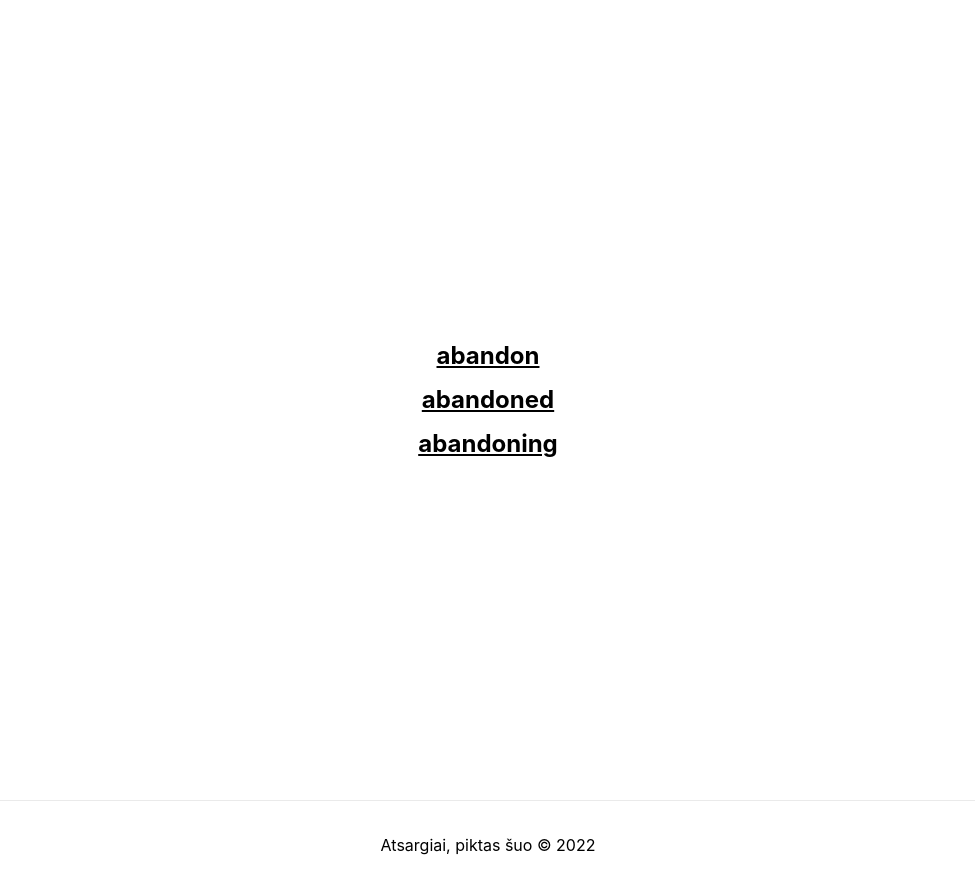
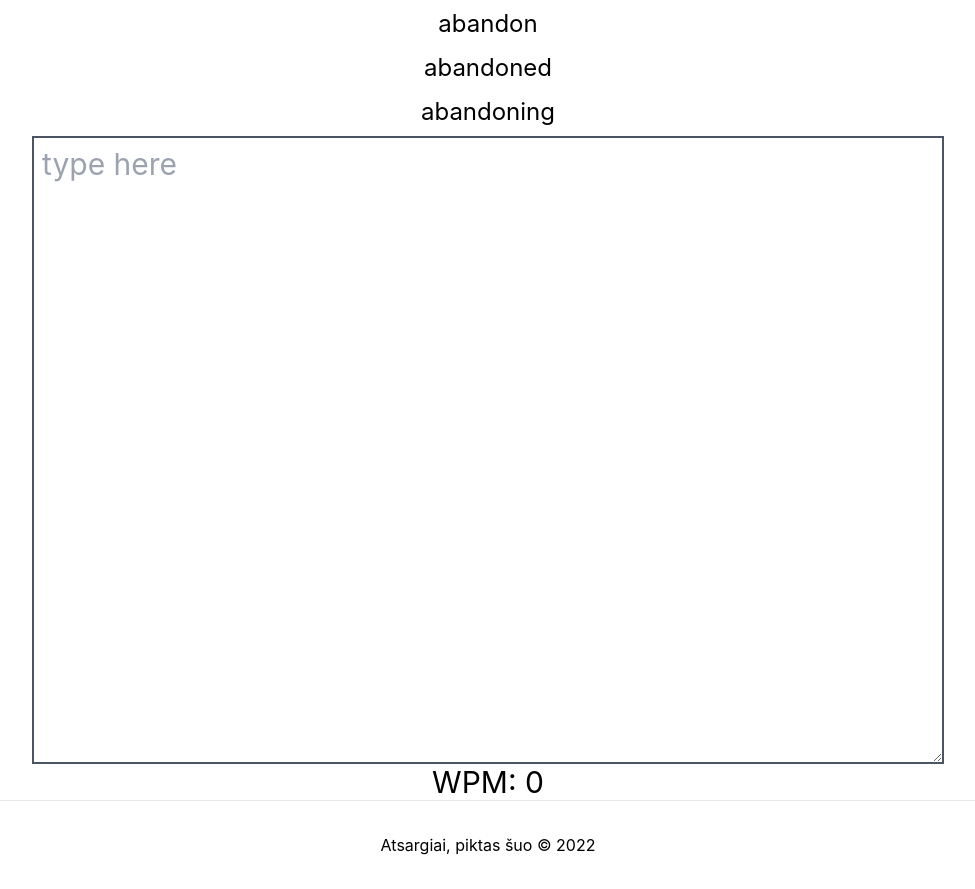
Before and after one commit to kosmineOdiseja/Type-english-words, a Next.js app: page / in a window 1280 px wide. Shown: the whole page, without its empty margins (152-1127 px from the left). Built offline with nearby package versions, Linux system fonts and the light colour scheme; data requests are answered from the project's data file.

Commit message:
input ruducer not working

```diff
--- a/components/InputField.tsx
+++ b/components/InputField.tsx
@@ -1,15 +1,32 @@
-import React from 'react'
+import React, { useReducer } from 'react'
+import  Reducer  from './context/Reducer'
+import { ContextActionType } from './context/Reducer'
+
+const initialState = {
+	TypedWord: '',
+}
 
 function InputField() {
 
-	const [ TypedWord, setTypedWord ] = React.useState('')
+// const [ TypedWord, setTypedWord ] = React.useState('')
+const [state, dispatch ] = useReducer(Reducer, initialState)
 
+const handleChange = (e: any ) => {
+	console.log(e.target.value, 'handleChange')
+	dispatch({
+		type: ContextActionType.SET_TYPED_WORD,
+		payload: e.target.value,
+	})
+
+}
+
+console.log(state, 'state')
   return (
 	<textarea
-		value={TypedWord}
+		// value={state}
 		placeholder='type here'
-		className='w-full h-1/5 border-solid border-red-600 m-4'
-		onChange={(e) => setTypedWord(e.target.value)}
+		className='flex-1 p-2 border-2 border-gray-600 w-full h- m-auto'
+		onChange={(e) => handleChange(e)}
 	>
 
 	</textarea>
--- a/components/WordList.tsx
+++ b/components/WordList.tsx
@@ -13,7 +13,7 @@ function WordList() {
 	<div>
 			{
 			words.map((item: WordListProps, index: number) => {
-				return (<div className='flex items-center justify-center text-2xl m-1 p-1 rounded-md bg-darkblue-400 ' key={index}>{item.word}</div>)
+				return (<div className='flex flex-row items-center justify-center text-2xl m-1 p-1 rounded-md bg-darkblue-400 ' key={index}>{item.word}</div>)
 			})
 		}
 	</div>
--- a/components/context/Reducer.ts
+++ b/components/context/Reducer.ts
@@ -1,5 +1,6 @@
 export const enum ContextActionType {
 	SET_WORDS = 'SET_WORDS',
+	SET_TYPED_WORD = 'SET_TYPED_WORD',
 }
 const Reducer = (state: any , action: any) => {
 	switch (action.type) {
@@ -8,6 +9,11 @@ const Reducer = (state: any , action: any) => {
 				...state,
 				words: action.payload,
 			}
+		case ContextActionType.SET_TYPED_WORD:
+			return {
+				...state,
+				typedWord: action.payload,
+			}
 
 		default: return state;
 	}
--- a/pages/index.tsx
+++ b/pages/index.tsx
@@ -5,6 +5,8 @@ import styles from '../styles/Home.module.css'
 import { useState, createContext, useEffect } from 'react'
 import WordList from '../components/WordList'
 import { TypingProvider } from '../components/context/TypingContext'
+import WordsSpeed from '../components/WordsSpeed'
+import InputField from '../components/InputField'
 
 const Home: NextPage = () => {
 
@@ -21,9 +23,10 @@ const Home: NextPage = () => {
           </Head>
 
           {/* <main className={styles.main}> */}
-          <main className='text-3xl font-bold underline container flex justify-center items-center w-9/12 h-screen m-auto'>
-
-          <WordList />
+          <main className='text-3xl flex flex-col justify-center items-center w-9/12 h-screen m-auto'>
+            <WordList />
+            <InputField />
+            <WordsSpeed />
           </main>
 
           <footer className={styles.footer}>
```
